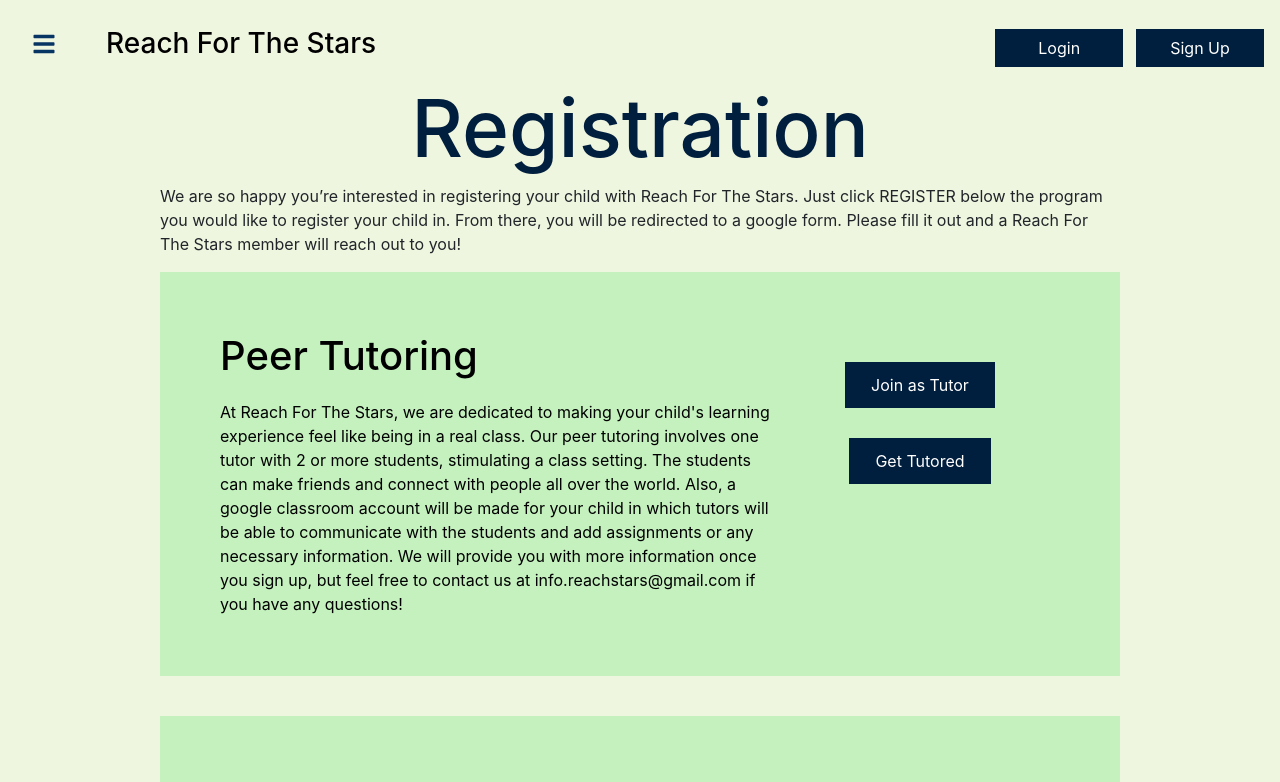
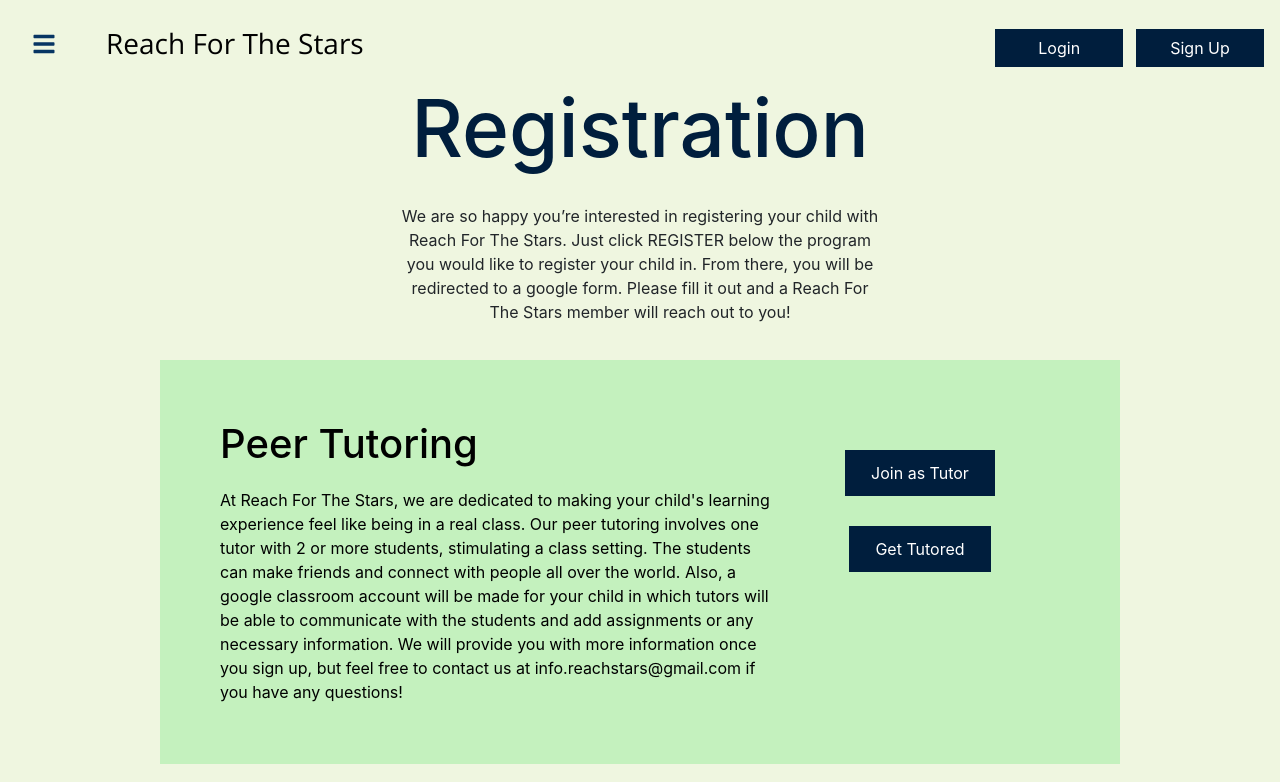
Before and after one commit to AadiD123/reachforthestars-frontend, a React (Create React App) app: page /registration in a window 1280 px wide. Shown: the top 782 px of the page. Built offline with nearby package versions, Linux system fonts and the light colour scheme; no server answers; a web font is replaced by a local one.

Commit message:
updated registration and blog page css

```diff
--- a/src/App.tsx
+++ b/src/App.tsx
@@ -40,6 +40,7 @@ function App() {
       <AuthProvider>
         <Switch>
           <PrivateRoute path="/dashboard" component={Dashboard} />
+          <PrivateRoute path="/blog-edit" component={BlogPageEdit} />
           <Route path="/" exact component={Home} />
           <Route path="/events" component={Events} />
           <Route path="/about" component={About} />
@@ -54,8 +55,6 @@ function App() {
           <Route path="/login" component={Login} />
           <Route path="/signup" component={SignUp} />
           <Route path="/forgotpassword" component={ForgotPassword} />
-
-          <Route path="/blog-edit" component={BlogPageEdit} />
           <Route path="/registration" component={Registration} />
           <Route path="/individual-about" component={IndividualAbout} />
         </Switch>
--- a/src/Components/Sidebar/Sidebar.tsx
+++ b/src/Components/Sidebar/Sidebar.tsx
@@ -21,7 +21,7 @@ function Sidebar() {
             <FaIcons.FaBars onClick={showSidebar} />
           </Link>
           <Link to="/" className={styles.logo}>
-            <h3>Reach For The Stars</h3>
+            <h3 style={{ fontFamily: "Open Sans" }}>Reach For The Stars</h3>
           </Link>
         </div>
         <nav
--- a/src/Pages/Home/Home.tsx
+++ b/src/Pages/Home/Home.tsx
@@ -134,21 +134,17 @@ const Home = () => {
             <div
               style={{
                 display: "flex",
-                flexWrap: "wrap",
                 justifyContent: "space-between",
                 width: "75%",
               }}
             >
               <a href="https://linktr.ee/rfts">
-                <button className="buttonStyle" style={{ minWidth: "10em" }}>
+                <button className="buttonStyle" style={{ minWidth: "8em" }}>
                   Apply Here
                 </button>
               </a>
               <a href="https://docs.google.com/document/d/1SafaLA7AjuhRcoLJuZ2IjKGnm-s62OfXWBSotr_Xv8Q/edit">
-                <div
-                  className="buttonStyle"
-                  style={{ minWidth: "10em", marginTop: "20px" }}
-                >
+                <div className="buttonStyle" style={{ minWidth: "8em" }}>
                   More Details
                 </div>
               </a>
--- a/src/Pages/PrivatePages/Dashboard/Tutor/TutoringFaq/TutoringFAQ.tsx
+++ b/src/Pages/PrivatePages/Dashboard/Tutor/TutoringFaq/TutoringFAQ.tsx
@@ -2,37 +2,30 @@ import styles from "../../Dashboard.module.css";
 
 export default function TutoringFAQ() {
   return (
-    <div style={{ width: "700px" }}>
+    <div>
       <div
         style={{ display: "flex", flexDirection: "column", flexWrap: "wrap" }}
       >
-        <h1 className={styles.title}>Get Started</h1>
-        <p
-          className={styles.paragraph}
-          style={{ marginTop: "20px", fontSize: "21px" }}
-        >
+        <h1>Get Started</h1>
+        <p style={{ marginTop: "20px", fontSize: "21px" }}>
           Click these if you are new or have any additional questions.
         </p>
         <div className={styles.buttons}>
           <button className={styles.button} style={{ width: "200px" }}>
             FAQ (Start Here!)
           </button>
-
+          <a href="https://docs.google.com/presentation/d/1HSVqCsDmtnC6lWM5I86L8XBEjYxce932TdI4bijgcZ4/edit">
             <button
               className={styles.button}
               style={{ marginLeft: "20px", width: "300px" }}
             >
               Tutoring Orientation (Read First)
             </button>
+          </a>
         </div>
 
-        <h1 className={styles.title} style={{ marginTop: "20px" }}>
-          Get Paired with a Student!
-        </h1>
-        <p
-          className={styles.paragraph}
-          style={{ marginTop: "20px", fontSize: "21px" }}
-        >
+        <h1 style={{ marginTop: "20px" }}>Get Paired with a Student!</h1>
+        <p style={{ marginTop: "20px", fontSize: "21px" }}>
           Don't have a student? Student pairing information down below.{" "}
         </p>
         <div className={styles.buttons}>
@@ -67,11 +60,8 @@ export default function TutoringFAQ() {
           your password if you do not have one already.
         </p>
 
-        <h1 className={styles.title}>Tutoring Resources</h1>
-        <p
-          className={styles.paragraph}
-          style={{ marginTop: "20px", fontSize: "21px" }}
-        >
+        <h1>Tutoring Resources</h1>
+        <p style={{ marginTop: "20px", fontSize: "21px" }}>
           Need help with formulating your lessons? View helpful resources here!
         </p>
         <div className={styles.buttons}>
--- a/src/Pages/Registration/Registration.tsx
+++ b/src/Pages/Registration/Registration.tsx
@@ -1,9 +1,19 @@
 import styles from "./Registration.module.css";
 const Registration = () => {
   return (
-    <div className="mainContainer">
+    <div
+      className="mainContainer"
+      style={{
+        display: "flex",
+        flexDirection: "column",
+        justifyContent: "center",
+        alignItems: "center",
+      }}
+    >
       <h1 className="title">Registration</h1>
-      <div className="max-width: 500px">
+      <div
+        style={{ maxWidth: "50%", textAlign: "center", margin: "20px 0 20px" }}
+      >
         <p>
           We are so happy you’re interested in registering your child with Reach
           For The Stars. Just click REGISTER below the program you would like to
@@ -41,7 +51,9 @@ const Registration = () => {
             </div>
             <div className={styles.buttons}>
               <div className={styles.button}>
-                <button className="buttonStyle">Join as Tutor</button>
+                <a href="/signup">
+                  <button className="buttonStyle">Join as Tutor</button>
+                </a>
               </div>
               <div className={styles.button}>
                 <button className="buttonStyle">Get Tutored</button>
```
Lines whose indentation alone changed are shown as unchanged.
